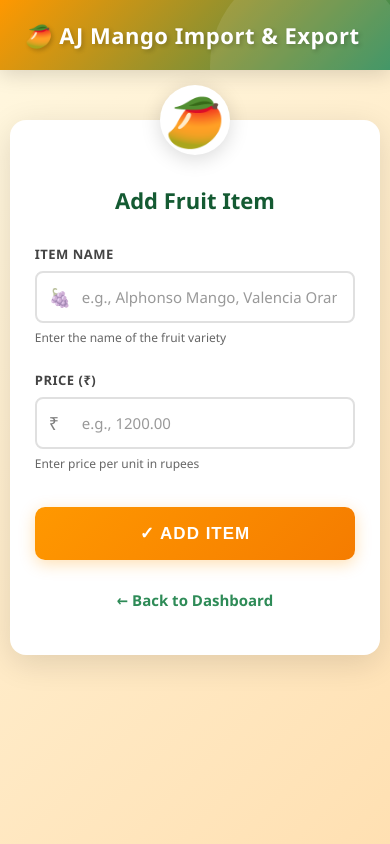
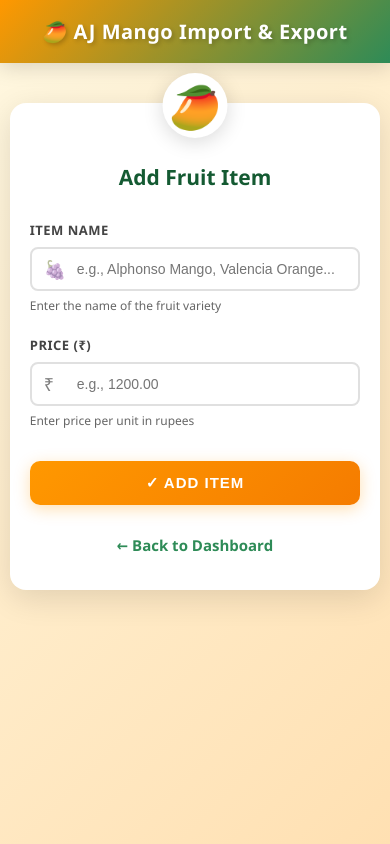
Before and after one commit to Khaleel-tech/AJ-trading, a Django app: page /items/add/ in a window 390 px wide. Run offline with Django 5.2, Linux system fonts and the light colour scheme; a user stored in the database is signed in.

```diff
--- a/billing/templates/billing/add_item.html
+++ b/billing/templates/billing/add_item.html
@@ -2,6 +2,8 @@
 <html>
 <head>
     <title>Add Item | AJ Mango Exports</title>
+
+    <meta name="viewport" content="width=device-width, initial-scale=1.0">
 
     <style>
         * {
@@ -18,42 +20,33 @@
             flex-direction: column;
         }
 
+        /* ================= HEADER ================= */
+
         .header {
             background: linear-gradient(135deg, #FF9800 0%, #2E8B57 100%);
             color: white;
-            padding: 25px 40px;
+            padding: 20px 30px;
             box-shadow: 0 4px 20px rgba(0,0,0,0.15);
             position: relative;
             overflow: hidden;
         }
 
-        .header::before {
-            content: '';
-            position: absolute;
-            top: -50%;
-            right: -5%;
-            width: 200px;
-            height: 200px;
-            background: rgba(255,255,255,0.1);
-            border-radius: 50%;
-        }
-
         .header h1 {
             margin: 0;
-            font-size: 28px;
+            font-size: 26px;
             font-weight: 700;
             letter-spacing: 0.5px;
             text-shadow: 2px 2px 4px rgba(0,0,0,0.2);
-            position: relative;
-            z-index: 1;
         }
+
+        /* ================= CONTAINER ================= */
 
         .container {
             width: 90%;
             max-width: 550px;
-            margin: 60px auto;
+            margin: 50px auto;
             background: white;
-            padding: 40px 45px;
+            padding: 35px 40px;
             border-radius: 16px;
             box-shadow: 0 8px 32px rgba(0,0,0,0.12);
             position: relative;
@@ -72,40 +65,34 @@
         }
 
         .container::before {
-            content: '🍎';
+            content: '🥭';
             position: absolute;
-            top: -40px;
+            top: -35px;
             left: 50%;
             transform: translateX(-50%);
-            font-size: 64px;
+            font-size: 56px;
             background: white;
-            width: 90px;
-            height: 90px;
+            width: 80px;
+            height: 80px;
             display: flex;
             align-items: center;
             justify-content: center;
             border-radius: 50%;
             box-shadow: 0 4px 20px rgba(0,0,0,0.15);
-            animation: rotateFruit 3s ease-in-out infinite;
-        }
-
-        @keyframes rotateFruit {
-            0%, 100% { content: '🍎'; }
-            25% { content: '🥭'; }
-            50% { content: '🍊'; }
-            75% { content: '🍇'; }
         }
 
         h2 {
             color: #145A32;
-            margin: 30px 0 30px 0;
+            margin: 35px 0 30px 0;
             text-align: center;
-            font-size: 26px;
+            font-size: 24px;
             font-weight: 700;
         }
 
+        /* ================= FORM ================= */
+
         .form-group {
-            margin-bottom: 25px;
+            margin-bottom: 22px;
         }
 
         label {
@@ -124,7 +111,6 @@
             border-radius: 8px;
             border: 2px solid #e0e0e0;
             font-size: 15px;
-            font-family: inherit;
             transition: all 0.3s ease;
         }
 
@@ -132,56 +118,6 @@
             outline: none;
             border-color: #FF9800;
             box-shadow: 0 0 0 3px rgba(255, 152, 0, 0.1);
-        }
-
-        input::placeholder {
-            color: #999;
-        }
-
-        .submit-btn {
-            width: 100%;
-            background: linear-gradient(135deg, #FF9800 0%, #F57C00 100%);
-            color: white;
-            border: none;
-            padding: 16px;
-            font-size: 17px;
-            font-weight: 700;
-            border-radius: 10px;
-            cursor: pointer;
-            margin-top: 10px;
-            transition: all 0.3s ease;
-            box-shadow: 0 4px 16px rgba(255, 152, 0, 0.3);
-            text-transform: uppercase;
-            letter-spacing: 1px;
-        }
-
-        .submit-btn:hover {
-            transform: translateY(-3px);
-            box-shadow: 0 8px 24px rgba(255, 152, 0, 0.4);
-        }
-
-        .submit-btn:active {
-            transform: translateY(-1px);
-        }
-
-        .back-link {
-            display: flex;
-            align-items: center;
-            justify-content: center;
-            gap: 8px;
-            margin-top: 20px;
-            text-decoration: none;
-            color: #2E8B57;
-            font-weight: 600;
-            font-size: 15px;
-            transition: all 0.3s ease;
-            padding: 10px;
-            border-radius: 8px;
-        }
-
-        .back-link:hover {
-            background: #f0f0f0;
-            color: #145A32;
         }
 
         .input-icon {
@@ -195,7 +131,6 @@
             top: 50%;
             transform: translateY(-50%);
             font-size: 18px;
-            pointer-events: none;
             opacity: 0.5;
         }
 
@@ -210,87 +145,121 @@
             display: block;
         }
 
-        @media (max-width: 768px) {
-            .container {
-                width: 95%;
-                padding: 35px 25px;
-                margin: 50px auto;
+        /* ================= BUTTON ================= */
+
+        .submit-btn {
+            width: 100%;
+            background: linear-gradient(135deg, #FF9800 0%, #F57C00 100%);
+            color: white;
+            border: none;
+            padding: 15px;
+            font-size: 16px;
+            font-weight: 700;
+            border-radius: 10px;
+            cursor: pointer;
+            margin-top: 10px;
+            transition: all 0.3s ease;
+            box-shadow: 0 4px 16px rgba(255, 152, 0, 0.3);
+            text-transform: uppercase;
+            letter-spacing: 1px;
         }
 
+        .submit-btn:hover {
+            transform: translateY(-2px);
+            box-shadow: 0 6px 20px rgba(255, 152, 0, 0.4);
+        }
+
+        /* ================= BACK LINK ================= */
+
+        .back-link {
+            display: flex;
+            align-items: center;
+            justify-content: center;
+            margin-top: 20px;
+            text-decoration: none;
+            color: #2E8B57;
+            font-weight: 600;
+            font-size: 15px;
+            padding: 10px;
+            border-radius: 8px;
+            transition: all 0.3s ease;
+        }
+
+        .back-link:hover {
+            background: #f0f0f0;
+        }
+
+        /* ================= MESSAGES ================= */
+
+        .success-message {
+            background: #d4edda;
+            color: #155724;
+            padding: 14px;
+            border-radius: 8px;
+            margin-bottom: 15px;
+            font-weight: 600;
+            display: none;
+        }
+
+        .error-message {
+            background: #f8d7da;
+            color: #721c24;
+            padding: 14px;
+            border-radius: 8px;
+            margin-bottom: 15px;
+            font-weight: 600;
+            display: none;
+        }
+
+        /* ================= RESPONSIVE ================= */
+
+        @media (max-width: 768px) {
             .header {
-                padding: 20px 25px;
+                padding: 18px 20px;
+                text-align: center;
             }
 
             .header h1 {
                 font-size: 22px;
             }
 
+            .container {
+                width: 95%;
+                margin: 40px auto;
+                padding: 30px 25px;
+            }
+
             h2 {
-                font-size: 22px;
+                font-size: 21px;
             }
 
             .container::before {
-                font-size: 48px;
-                width: 70px;
-                height: 70px;
-                top: -35px;
-                animation: rotateFruit 3s ease-in-out infinite;
-            }
-
-            @keyframes rotateFruit {
-                0%, 100% { content: '🍎'; }
-                25% { content: '🥭'; }
-                50% { content: '🍊'; }
-                75% { content: '🍇'; }
+                width: 65px;
+                height: 65px;
+                font-size: 42px;
+                top: -30px;
             }
         }
 
-        .success-message {
-            background: linear-gradient(135deg, #d4edda 0%, #c3e6cb 100%);
-            color: #155724;
-            padding: 14px 18px;
-            border-radius: 8px;
-            margin-bottom: 20px;
-            border-left: 4px solid #28a745;
-            font-weight: 600;
-            display: none;
+        @media (max-width: 480px) {
+            .header h1 {
+                font-size: 20px;
             }
 
-        .error-message {
-            background: linear-gradient(135deg, #f8d7da 0%, #f5c6cb 100%);
-            color: #721c24;
-            padding: 14px 18px;
-            border-radius: 8px;
-            margin-bottom: 20px;
-            border-left: 4px solid #dc3545;
-            font-weight: 600;
-            display: none;
-        }
-        .back-btn {
-            background: white;
-            color: #2E8B57;
-            border: none;
-            padding: 10px 20px;
-            border-radius: 25px;
-            cursor: pointer;
-            font-weight: 600;
-            font-size: 14px;
-            text-decoration: none;
-            transition: all 0.3s ease;
-            box-shadow: 0 2px 10px rgba(0,0,0,0.1);
+            .container {
+                padding: 25px 20px;
             }
 
-        .back-btn:hover {
-            background: #f5f5f5;
-            transform: translateY(-2px);
-            box-shadow: 0 4px 15px rgba(0,0,0,0.2);
+            input {
+                padding: 12px 14px;
+                font-size: 14px;
             }
 
-
-
-
-
-
+            .submit-btn {
+                padding: 13px;
+                font-size: 15px;
+            }
+        }
     </style>
 </head>
 
@@ -298,7 +267,6 @@
 
 <div class="header">
     <h1>🥭 AJ Mango Import & Export</h1>
-    <!-- <a href="{% url 'dashboard' %}" class="back-btn">⬅ Back to Dashboard</a> -->
 </div>
 
 <div class="container">
@@ -319,7 +287,7 @@
         <div class="form-group">
             <label>Item Name</label>
             <div class="input-icon" data-icon="🍇">
-                <input type="text" name="name" placeholder="e.g., Alphonso Mango, Valencia Orange, Red Grapes..." required>
+                <input type="text" name="name" placeholder="e.g., Alphonso Mango, Valencia Orange..." required>
             </div>
             <span class="helper-text">Enter the name of the fruit variety</span>
         </div>
```
Lines whose indentation alone changed are shown as unchanged.
